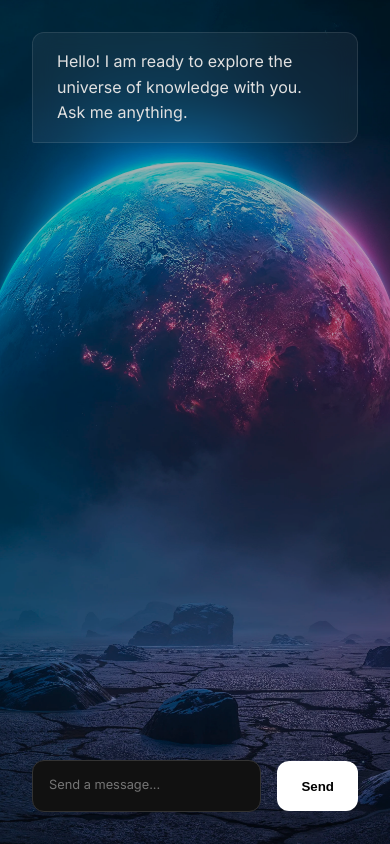
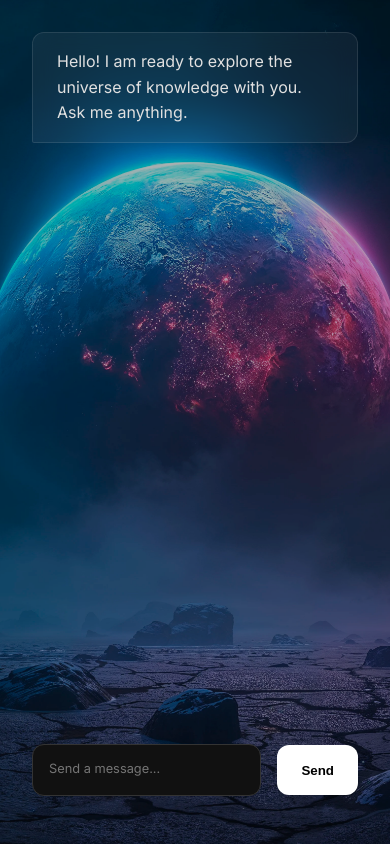
Before and after one commit to adarshbam/fakegpt, a website: page index.html in a window 390 px wide. Drawn offline with Linux system fonts and the light colour scheme.

Commit message:
UI responsive correct

```diff
--- a/style.css
+++ b/style.css
@@ -18,23 +18,19 @@
 
 body {
   background-color: var(--bg-color);
-
-  /* REPLACE THIS SECTION */
   background-image: url("./FakeGPT-BG.webp");
-
-  /* Optional: Ensure the image covers the whole screen */
   background-size: cover;
   background-position: center;
   background-repeat: no-repeat;
 
-  /* Keep the rest of the body styles... */
   color: var(--text-color);
   font-family: var(--font-family);
-  height: 100vh;
+
   display: flex;
   flex-direction: column;
   overflow: hidden;
 }
+
 body::before {
   content: "";
   position: fixed;
@@ -47,11 +43,12 @@ body::before {
 #app {
   display: flex;
   flex-direction: column;
-  height: 100%;
-  max-width: 900px;
-  margin: 0 auto;
+
+  min-height: 100dvh;
   width: 100%;
+
   position: relative;
+  z-index: 1;
 }
 
 #chat-history {
@@ -202,4 +199,8 @@ button:disabled {
   .message.ai {
     max-width: 100%;
   }
+
+  #input-container {
+    padding-bottom: 3rem;
+  }
 }
```
